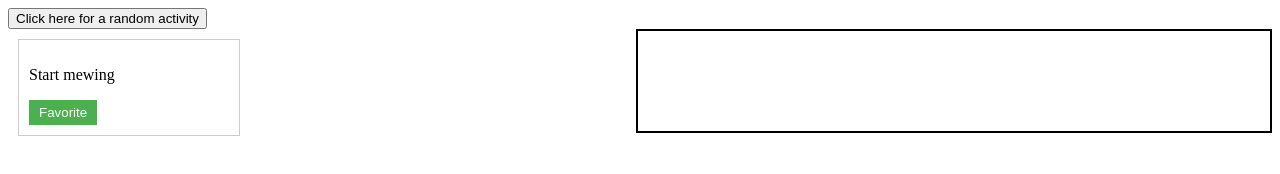
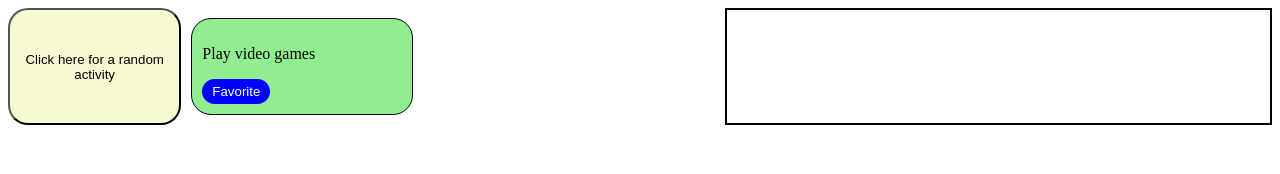
Before and after one commit to staten-island-tech/create-task-markk87, a plain HTML site: page index.html in a window 1280 px wide. Both pictures are taken after a click on the button "Click here for a random activity". Drawn offline with Linux system fonts and the light colour scheme.

Commit message:
asdfasdf

```diff
--- a/index.html
+++ b/index.html
@@ -11,6 +11,7 @@
     <button class="mainButton">Click here for a random activity</button>
     <div class="gallery"></div>
     <div class="favorites"></div>
+    <div class="favorite-gallery"></div>
     <script src="index.js" defer></script>
 </body>
 </html>
--- a/index.js
+++ b/index.js
@@ -1,8 +1,11 @@
 const DOMSelectors = {
     button: document.querySelector(".mainButton"),
-    gallery: document.querySelector('.gallery'),
-    favorites: document.querySelector('.favorites')
+    gallery: document.querySelector(".gallery"),
+    favorites: document.querySelector(".favorite-gallery"),
   };
+
+  const favoritesList = [];
+  const usedActivities = [];
 
   const activitiesList = [
     "Go for a walk in the park",
@@ -14,39 +17,49 @@ const activitiesList = [
     "Play video games",
     "Press the button above",
     "Visit a museum",
-    "Start mewing"
+    "Start mewing",
   ];
 
-function createDiv(){
-    const newArr = [
-
-    ]
-    DOMSelectors.gallery.insertAdjacentHTML("beforeend", `<div class=favorite-gallery></div>`);
+  function getRandomUnusedActivity() {
+    const unusedActivities = activitiesList.filter(activity => !usedActivities.includes(activity));
+    if (unusedActivities.length === 0) {
+      usedActivities.length = 0;
+      return activitiesList[Math.floor(Math.random() * activitiesList.length)];
+    } else {
+      const randomIndex = Math.floor(Math.random() * unusedActivities.length);
+      const randomActivity = unusedActivities[randomIndex];
+      usedActivities.push(randomActivity);
+      return randomActivity;
     }
-createDiv()
+  }
 
   function createCard(activity) {
-    const card = document.createElement('div');
-    card.classList.add('card');
+    const card = document.createElement("div");
+    card.classList.add("card");
     card.innerHTML = `<p>${activity}</p>`;
 
+    const favoriteButton = document.createElement("button");
+    favoriteButton.classList.add("favorite-button");
+    favoriteButton.textContent = "Favorite";
 
-    const favoriteButton = document.createElement('button');
-    favoriteButton.classList.add('favorite-button');
-    favoriteButton.textContent = 'Favorite';
+    favoriteButton.addEventListener("click", function () {
+      card.classList.add("favorited");
 
-    favoriteButton.addEventListener('click', function () {
       if (DOMSelectors.favorites) {
-            card.classList.add('favorited');
-            DOMSelectors.favorites.appendChild(card);
+        if (!favoritesList.includes(activity)) {
+          favoritesList.push(activity);
+
+          const favoriteCard = createFavoriteCard(activity);
+          DOMSelectors.favorites.appendChild(favoriteCard);
+
+          DOMSelectors.gallery.removeChild(card);
+
+          const randomActivity = getRandomUnusedActivity();
+          const newCard = createCard(randomActivity);
+          DOMSelectors.gallery.appendChild(newCard);
+        }
+
         favoriteButton.disabled = true;
-
-
-            const newRandomIndex = Math.floor(Math.random() * activitiesList.length);
-            const newRandomActivity = activitiesList[newRandomIndex].push(newArr);
-
-            const newCard = createCard(newRandomActivity);
-            DOMSelectors.gallery.appendChild(newCard, card);
       } else {
         console.error("Favorites container not found");
       }
@@ -57,12 +70,22 @@ function createCard(activity) {
     return card;
   }
 
+  function createFavoriteCard(activity) {
+    const favoriteCard = document.createElement("div");
+    favoriteCard.classList.add("card", "favorited");
+    favoriteCard.innerHTML = `<p>${activity}</p>`;
+    return favoriteCard;
+  }
+
   DOMSelectors.button.addEventListener("click", function () {
-    DOMSelectors.favorites.innerHTML = '';
 
-    const randomIndex = Math.floor(Math.random() * activitiesList.length);
-    const randomActivity = activitiesList[randomIndex];
-
+    if (DOMSelectors.favorites) {
+      DOMSelectors.gallery.innerHTML = ''
+      const randomActivity = getRandomUnusedActivity();
       const card = createCard(randomActivity);
       DOMSelectors.gallery.appendChild(card);
+    } else {
+      console.error("Favorites container not found");
+    }
+
   });
--- a/style.css
+++ b/style.css
@@ -1,32 +1,46 @@
-
+.gallery {
+    display: flex;
+    flex-wrap: wrap;
+    flex-direction: column;
+    width: 50%;
+}
 
 .card {
-    border: 1px solid #ccc;
+    border: 1px solid black;
     margin: 10px;
     padding: 10px;
     width: 200px;
-    background-color: #fff;
-    display: inline-block;
-    vertical-align: top;
+    background-color: lightgreen;
+    border-radius: 20px;
 }
 
 .favorite-button {
-    background-color: #4CAF50;
+    background-color: blue;
     color: #fff;
     border: none;
     padding: 5px 10px;
     cursor: pointer;
-}
-
-.favorites {
-    float: right;
-    margin-bottom: 100px;
-    display: block;
+    border-radius: 15px;
 }
 
 .favorite-gallery {
-    height: 100px;
     border: 2px solid black;
     width: 50%;
-    float:right;
+    float: right;
 }
+
+.favorite-card {
+    border: 1px solid black;
+    padding: 5%;
+    border-radius: 10px;
+}
+
+
+body {
+    display: flex;
+}
+
+.mainButton {
+    border-radius: 20px;
+    background-color: lightgoldenrodyellow;
+}
```
Lines whose indentation alone changed are shown as unchanged.
